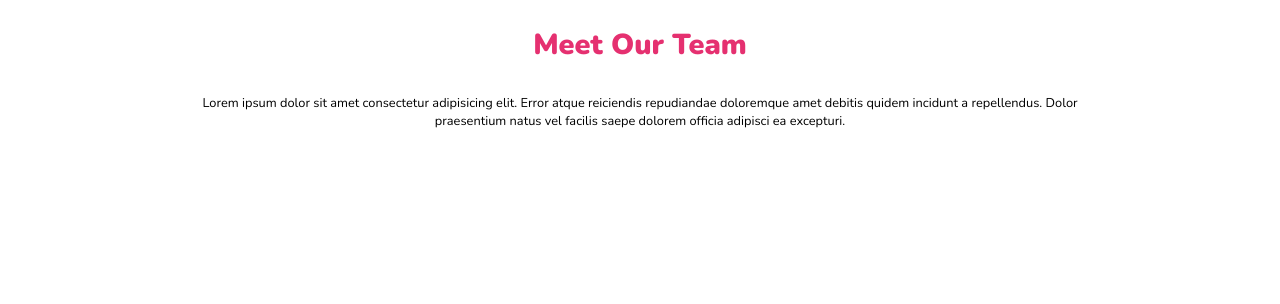
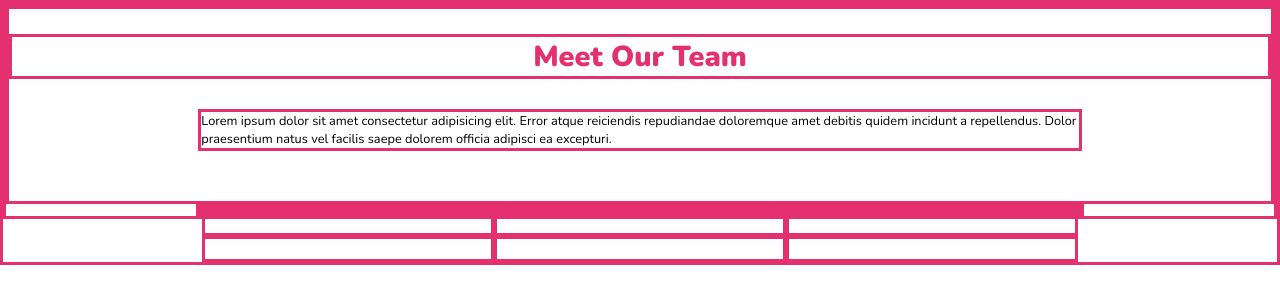
Before and after one commit to MiriamEvardi/html-css-float-cards, a plain HTML site: page index.html in a window 1280 px wide. Drawn offline with nearby package versions, Linux system fonts and the light colour scheme.

Commit message:
header replaced in section and built the boxes

```diff
--- a/css/style.css
+++ b/css/style.css
@@ -2,22 +2,20 @@
     margin: 0;
     padding: 0;
     box-sizing: border-box;
+
+    /*test*/
+    border: #e53070 solid;
 }
 
-body {
-    margin-left: 15%;
-    margin-right: 15%;
-}
+
+
 
 /*title + paragrapher*/
-header {
-    text-align: center;
-}
-
 h1 {
     color: #e53070;
     font-family: 'Nunito', sans-serif;
     font-size: 1.8em;
+    text-align: center;
 
     margin-top: 25px;
     margin-bottom: 30px;
@@ -27,4 +25,25 @@ p {
     font-family: 'Nunito', sans-serif;
     font-size: 0.8em;
     font-weight: 400;
+    margin-bottom: 50px;
+    margin-left: 15%;
+    margin-right: 15%;
 }
+
+/*container boxes*/
+.box {
+    padding: 20px;
+}
+
+.container {
+    width: 70%;
+    margin-left: auto;
+    margin-right: auto;
+}
+
+.container .box {
+    width: calc(100% / 3);
+    display: inline-block;
+    float: left;
+    padding: 10px 20px;
+}
--- a/index.html
+++ b/index.html
@@ -16,17 +16,36 @@
 </head>
 
 <body>
-    <header>
+    <section>
         <!--h1 + p-->
         <h1>Meet Our Team</h1>
         <p>Lorem ipsum dolor sit amet consectetur adipisicing elit. Error atque reiciendis repudiandae doloremque amet
             debitis quidem incidunt a repellendus. Dolor praesentium natus vel facilis saepe dolorem officia adipisci ea
             excepturi.
         </p>
-    </header>
+    </section>
 
-    <main>
-        <!--sections-->
+    <main class="container">
+        <section class="clearfix">
+            <div class="box">
+
+            </div>
+            <div class="box">
+
+            </div>
+            <div class="box">
+
+            </div>
+            <div class="box">
+
+            </div>
+            <div class="box">
+
+            </div>
+            <div class="box">
+
+            </div>
+        </section>
     </main>
 
 </body>
```
